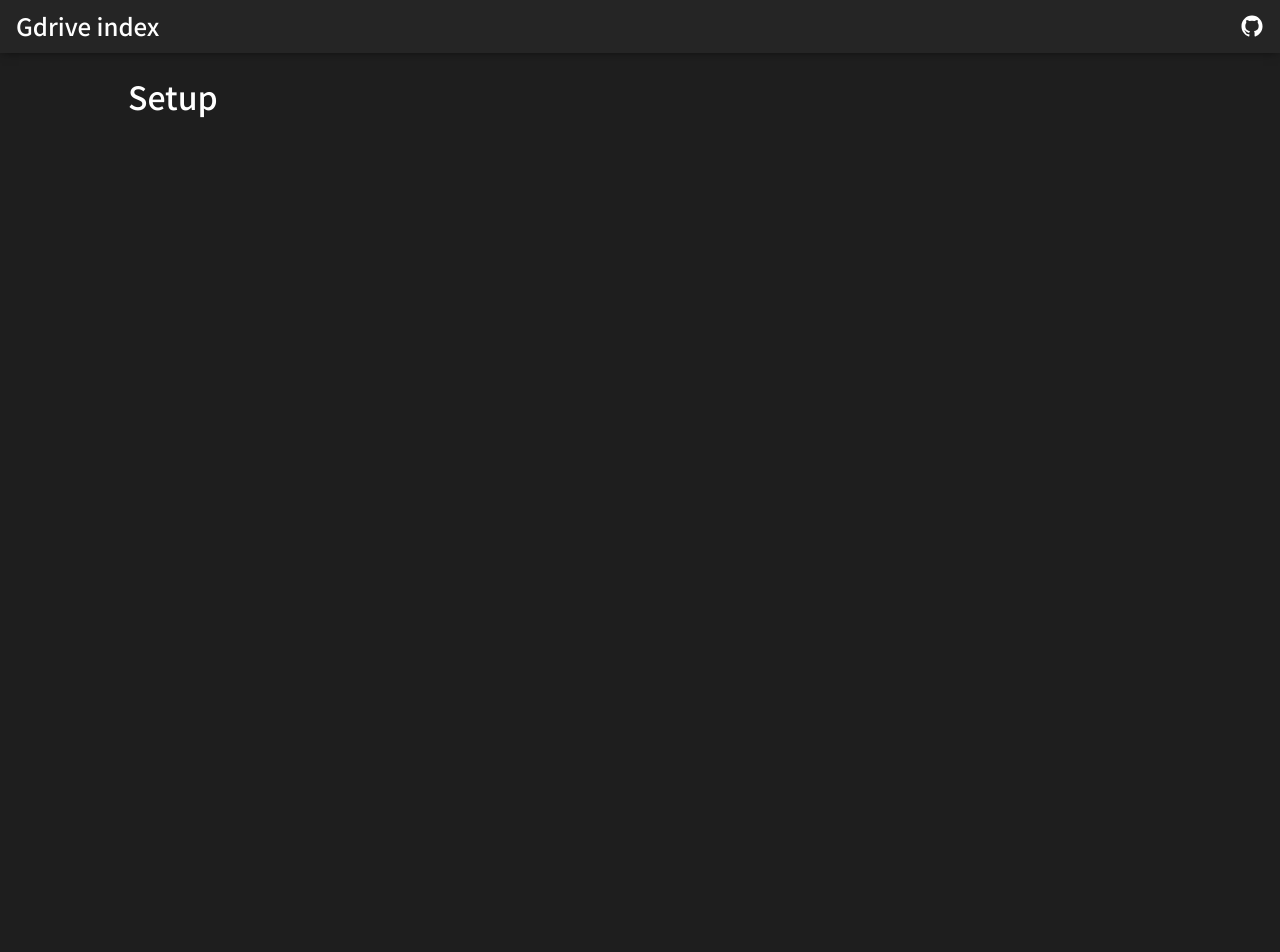
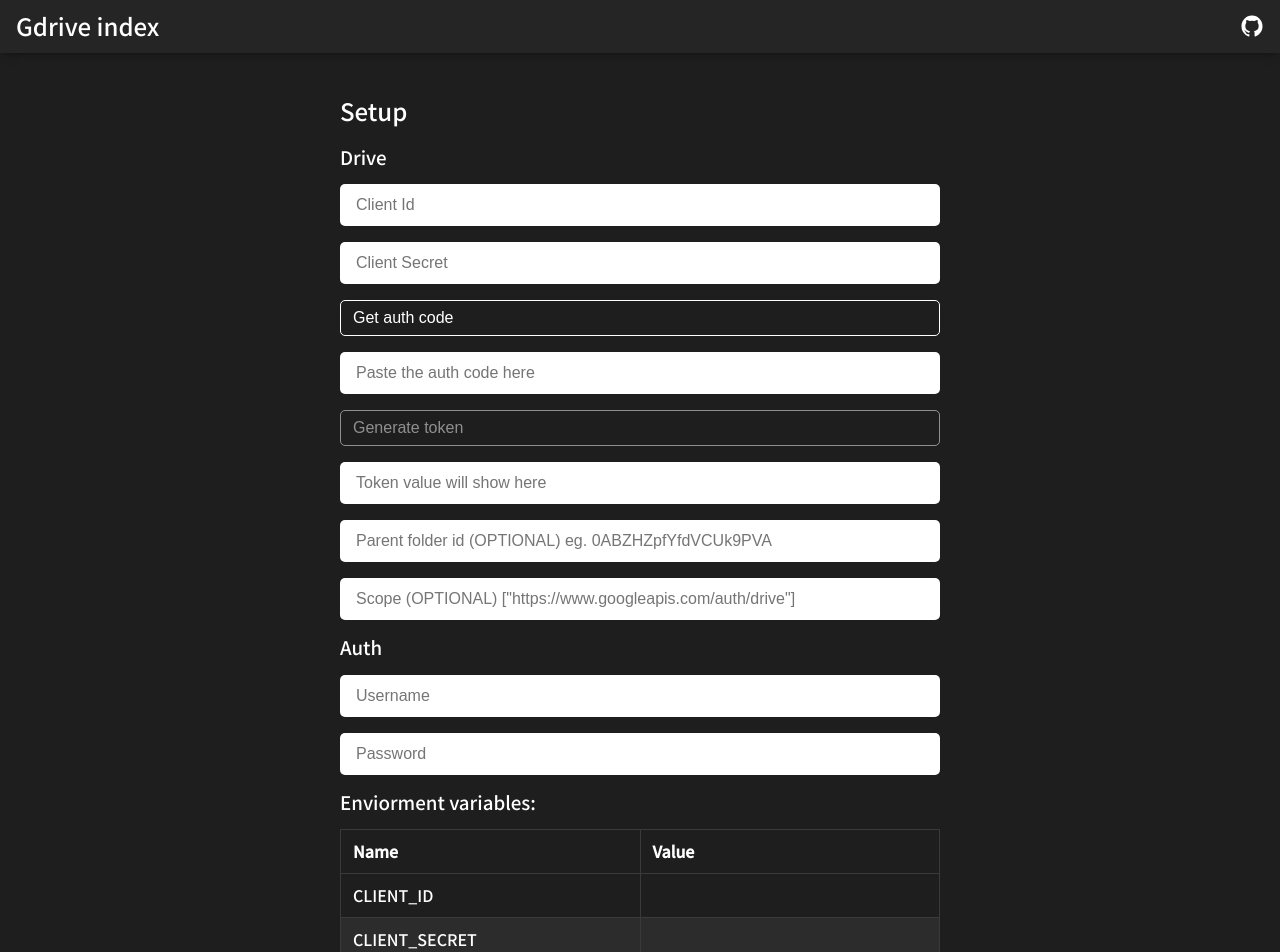
Before and after one commit to patheticGeek/gdrive-index, a React (Create React App) app in the folder web/: page /setup in a window 1280 px wide. Shown: the top 952 px of the page. Before the commit the page ends 800 px from the top, so only its background shows below. Built offline with nearby package versions, Linux system fonts and the light colour scheme.

Commit message:
setup page added

```diff
--- a/web/src/assets/index.css
+++ b/web/src/assets/index.css
@@ -195,11 +195,24 @@
   opacity: 0.5;
 }
 
+section {
+  display: flex;
+  flex-direction: column;
+  margin: 8px auto;
+  padding: 12px 16px;
+  width: calc(100% - 32px);
+  max-width: 600px;
+}
+
 input {
+  display: block;
   border: 0px;
+  margin: 8px auto;
   padding: 12px 16px;
   border-radius: 5px;
   font-size: 1em;
+  width: calc(100% - 32px);
+  max-width: 600px;
 }
 
 .loading-div {
@@ -210,6 +223,30 @@
   border-left-color: transparent;
   border-radius: 14px;
   animation: spinner 1s linear infinite;
+}
+
+h3 {
+  margin: 8px 0px;
+}
+
+table {
+  margin-top: 8px;
+  border-collapse: collapse;
+  width: 100%;
+}
+
+td,
+th {
+  border: 1px solid #3a3a3a;
+  text-align: left;
+  padding: 12px;
+  width: calc(50%-24px);
+  word-break: break-all;
+  min-width: 150px;
+}
+
+tr:nth-child(even) {
+  background-color: #2c2c2c;
 }
 
 @-webkit-keyframes spinner {
--- a/web/src/pages/Setup.js
+++ b/web/src/pages/Setup.js
@@ -1,9 +1,124 @@
-import React from "react";
+import React, { useState } from "react";
 
 export default function Setup() {
+  const [clientId, setClientId] = useState("");
+  const [clientSecret, setClientSecret] = useState("");
+  const [loadingAuthURL, setLoadingAuthURL] = useState(false);
+  const [authCode, setAuthCode] = useState("");
+  const [loadingToken, setLoadingToken] = useState(false);
+  const [token, setToken] = useState("");
+  const [scope, setScope] = useState("");
+  const [parentFolder, setParentFolder] = useState("");
+  const [username, setUsername] = useState("");
+  const [password, setPassword] = useState("");
+
+  const getAuthURL = async () => {
+    setLoadingAuthURL(true);
+    const params = new URLSearchParams({
+      clientId,
+      clientSecret
+    });
+    const res = await fetch(`/api/getAuthURL?${params}`).then((res) => res.json());
+    if (!res.error) window.open(res.authURL);
+    setLoadingAuthURL(false);
+  };
+
+  const getAuthToken = async () => {
+    setLoadingToken(true);
+    const params = new URLSearchParams({
+      clientId,
+      clientSecret,
+      authCode
+    });
+    const res = await fetch(`/api/getAuthToken?${params}`).then((res) => res.json());
+    if (!res.error) setToken(JSON.stringify(res.token));
+    setLoadingToken(false);
+  };
+
   return (
-    <div>
-      <h1>Setup</h1>
-    </div>
+    <section>
+      <h1 style={{ marginBottom: 12 }}>Setup</h1>
+      <h3>Drive</h3>
+      <input type="text" name="clientId" value={clientId} placeholder="Client Id" onChange={(e) => setClientId(e.target.value)} />
+      <input
+        type="text"
+        name="clientSecret"
+        value={clientSecret}
+        placeholder="Client Secret"
+        onChange={(e) => setClientSecret(e.target.value)}
+      />
+      <button className="btn" onClick={getAuthURL} disabled={loadingAuthURL}>
+        Get auth code
+      </button>
+      <input
+        type="text"
+        name="authCode"
+        value={authCode}
+        placeholder="Paste the auth code here"
+        onChange={(e) => setAuthCode(e.target.value)}
+      />
+      <button className="btn" onClick={getAuthToken} disabled={!authCode || loadingToken}>
+        Generate token
+      </button>
+      <input type="text" name="token" value={token} placeholder="Token value will show here" readOnly />
+      <input
+        type="text"
+        name="parentFolder"
+        value={parentFolder}
+        placeholder={`Parent folder id (OPTIONAL) eg. 0ABZHZpfYfdVCUk9PVA`}
+        onChange={(e) => setParentFolder(e.target.value)}
+      />
+      <input
+        type="text"
+        name="scope"
+        value={scope}
+        placeholder={`Scope (OPTIONAL) ["https://www.googleapis.com/auth/drive"]`}
+        onChange={(e) => setScope(e.target.value)}
+      />
+      <h3>Auth</h3>
+      <input type="text" name="username" value={username} placeholder="Username" onChange={(e) => setUsername(e.target.value)} />
+      <input type="text" name="password" value={password} placeholder="Password" onChange={(e) => setPassword(e.target.value)} />
+      <h3>Enviorment variables:</h3>
+      <table>
+        <thead>
+          <tr>
+            <th>Name</th>
+            <th>Value</th>
+          </tr>
+        </thead>
+        <tbody>
+          <tr>
+            <td>CLIENT_ID</td>
+            <td>{`${clientId}`}</td>
+          </tr>
+          <tr>
+            <td>CLIENT_SECRET</td>
+            <td>{`${clientSecret}`}</td>
+          </tr>
+          <tr>
+            <td>TOKEN</td>
+            <td>{`${token}`}</td>
+          </tr>
+          {parentFolder && (
+            <tr>
+              <td>PARENT_FOLDER</td>
+              <td>{`${parentFolder}`}</td>
+            </tr>
+          )}
+          {scope && (
+            <tr>
+              <td>SCOPE</td>
+              <td>{`${scope}`}</td>
+            </tr>
+          )}
+          {username && (
+            <tr>
+              <td>AUTH</td>
+              <td>{`${username}:${password}`}</td>
+            </tr>
+          )}
+        </tbody>
+      </table>
+    </section>
   );
 }
```
Also changed, not shown: 1 other file (tests, documents, lock files or other folders).
